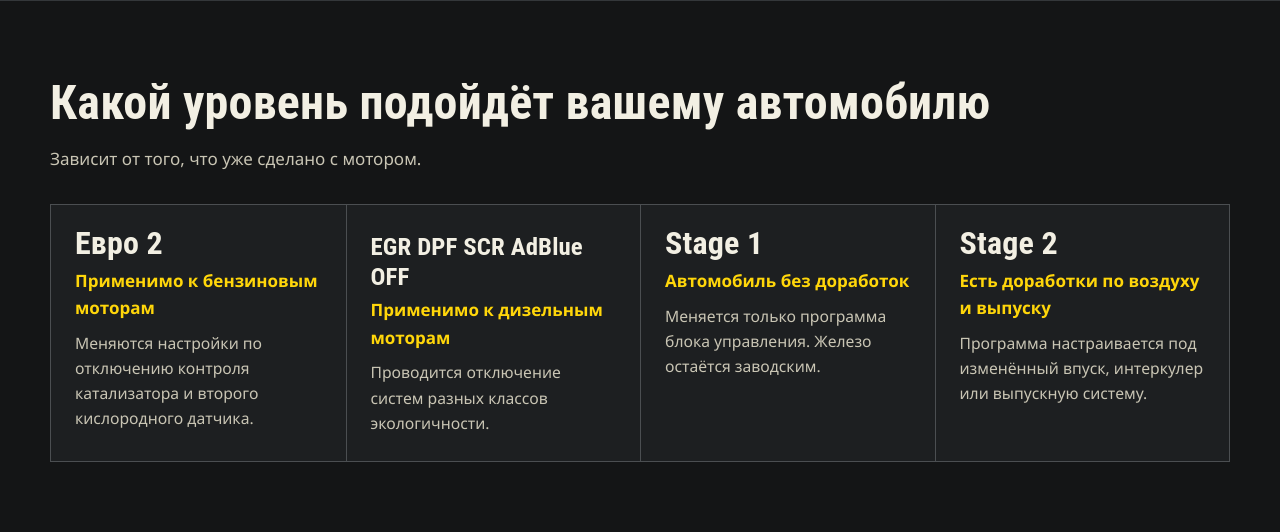
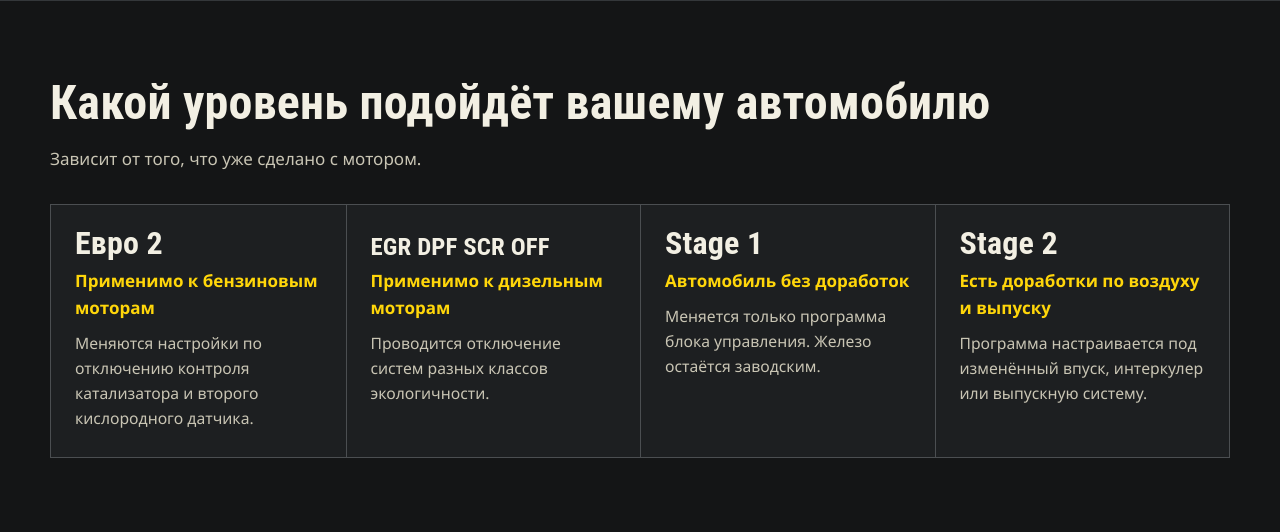
Before and after one commit to LarionovSergey/autoteams-calibre, a WordPress theme: template autoteams-calibre/front-page.php in a window 1280 px wide. Shown: the part 1214-1746 px from the top of the page. Run offline with PHP 8.4 and a stand-in for WordPress, Linux system fonts and the light colour scheme; the site name, menu and one post (Sample post) are stand-ins, and other content is empty; some libraries are stand-ins or nearby versions.

Commit message:
Из второй карточки убрано слово AdBlue (1.0.54)
Co-Authored-By: Claude Sonnet 5.5 <noreply@anthropic.com>
Claude-Session: https://claude.ai/code/session_01PcWMqBjyY7K6cpaxvUZoSd

```diff
--- a/autoteams-calibre/functions.php
+++ b/autoteams-calibre/functions.php
@@ -4,7 +4,7 @@
  */
 if ( ! defined( 'ABSPATH' ) ) { exit; }
 
-define( 'AT_VER', '1.0.53' );
+define( 'AT_VER', '1.0.54' );
 
 require get_template_directory() . '/inc/defaults.php';
 require get_template_directory() . '/inc/cpt.php';
--- a/autoteams-calibre/inc/defaults.php
+++ b/autoteams-calibre/inc/defaults.php
@@ -53,7 +53,7 @@ function at_default_services() {
 function at_default_stages() {
 	return array(
 		array( 'Евро 2', 'Применимо к бензиновым моторам', 'Меняются настройки по отключению контроля катализатора и второго кислородного датчика.' ),
-		array( 'EGR DPF SCR AdBlue OFF', 'Применимо к дизельным моторам', 'Проводится отключение систем разных классов экологичности.' ),
+		array( 'EGR DPF SCR OFF', 'Применимо к дизельным моторам', 'Проводится отключение систем разных классов экологичности.' ),
 		array( 'Stage 1', 'Автомобиль без доработок', 'Меняется только программа блока управления. Железо остаётся заводским.' ),
 		array( 'Stage 2', 'Есть доработки по воздуху и выпуску', 'Программа настраивается под изменённый впуск, интеркулер или выпускную систему.' ),
 	);
```
Also changed, not shown: 1 other file.
